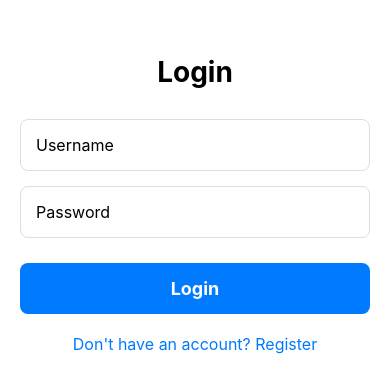
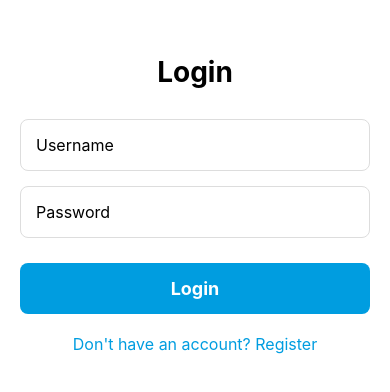
Before and after one commit to davi3684dk/Renta, a React Native app: screen /cars in a window 390 px wide. Shown: the part 218-610 px from the top of the page. Built offline with nearby package versions, Linux system fonts and the light colour scheme.

Commit message:
Styling Changes

```diff
--- a/src/screens/CarsScreen.tsx
+++ b/src/screens/CarsScreen.tsx
@@ -134,15 +134,17 @@ export default function CarsScreen({ route }: any) {
       borderWidth: 1,
     },
     locationContainer: {
-      backgroundColor: "lightgrey",
+      backgroundColor: "#009de0",
       borderRadius: 10,
       padding: 10,
+      marginBottom: 10
     },
     dateText: {
-      color: "grey",
+      color: "#ffffffff",
     },
     locationText: {
       fontSize: 16,
+      color: "#ffffffff",
       fontWeight: "bold",
     },
   });
--- a/src/screens/HomeScreen.tsx
+++ b/src/screens/HomeScreen.tsx
@@ -82,7 +82,7 @@ const styles = StyleSheet.create({
     shadowRadius: 3,
   },
   findBtn: {
-    backgroundColor: "#8e44ad",
+    backgroundColor: "#009de0",
     padding: 14,
     borderRadius: 8,
     alignItems: "center",
@@ -91,7 +91,7 @@ const styles = StyleSheet.create({
   findBtnText: { color: "white", fontWeight: "bold" },
   bottom: { alignItems: "center", marginTop: 40 },
   circleBtn: {
-    backgroundColor: "#8e44ad",
+    backgroundColor: "#009de0",
     width: 50,
     height: 50,
     borderRadius: 25,
--- a/src/screens/LoginScreen.tsx
+++ b/src/screens/LoginScreen.tsx
@@ -81,7 +81,7 @@ const styles = StyleSheet.create({
     fontSize: 16,
   },
   button: {
-    backgroundColor: "#007AFF",
+    backgroundColor: "#009de0",
     padding: 15,
     borderRadius: 8,
     alignItems: "center",
@@ -93,7 +93,7 @@ const styles = StyleSheet.create({
     fontWeight: "bold",
   },
   link: {
-    color: "#007AFF",
+    color: "#009de0",
     textAlign: "center",
     marginTop: 20,
     fontSize: 16,
--- a/src/screens/ManageCarScreen.tsx
+++ b/src/screens/ManageCarScreen.tsx
@@ -271,7 +271,7 @@ const styles = StyleSheet.create({
     marginTop: 50,
   },
   editBtn: {
-    backgroundColor: "rgba(0, 221, 0, 1)",
+    backgroundColor: "rgba(3, 197, 3, 1)",
     padding: 10,
     borderRadius: 10,
     justifyContent: "center",
@@ -279,7 +279,7 @@ const styles = StyleSheet.create({
     flex: 1,
   },
   addAvailability: {
-    backgroundColor: "rgba(0, 221, 0, 1)",
+    backgroundColor: "#009de0",
     padding: 10,
     borderRadius: 10,
     justifyContent: "center",
--- a/src/screens/MyRentedCarsScreen.tsx
+++ b/src/screens/MyRentedCarsScreen.tsx
@@ -148,7 +148,7 @@ const styles = StyleSheet.create({
     marginBottom: 12,
   },
   addButton: {
-    backgroundColor: "#8e44ad",
+    backgroundColor: "#009de0",
     padding: 14,
     borderRadius: 8,
     alignItems: "center",
--- a/src/screens/RegisterScreen.tsx
+++ b/src/screens/RegisterScreen.tsx
@@ -100,7 +100,7 @@ const styles = StyleSheet.create({
     fontSize: 16,
   },
   button: {
-    backgroundColor: "#007AFF",
+    backgroundColor: "#009de0",
     padding: 15,
     borderRadius: 8,
     alignItems: "center",
@@ -112,7 +112,7 @@ const styles = StyleSheet.create({
     fontWeight: "bold",
   },
   link: {
-    color: "#007AFF",
+    color: "#009de0",
     textAlign: "center",
     marginTop: 20,
     fontSize: 16,
```
